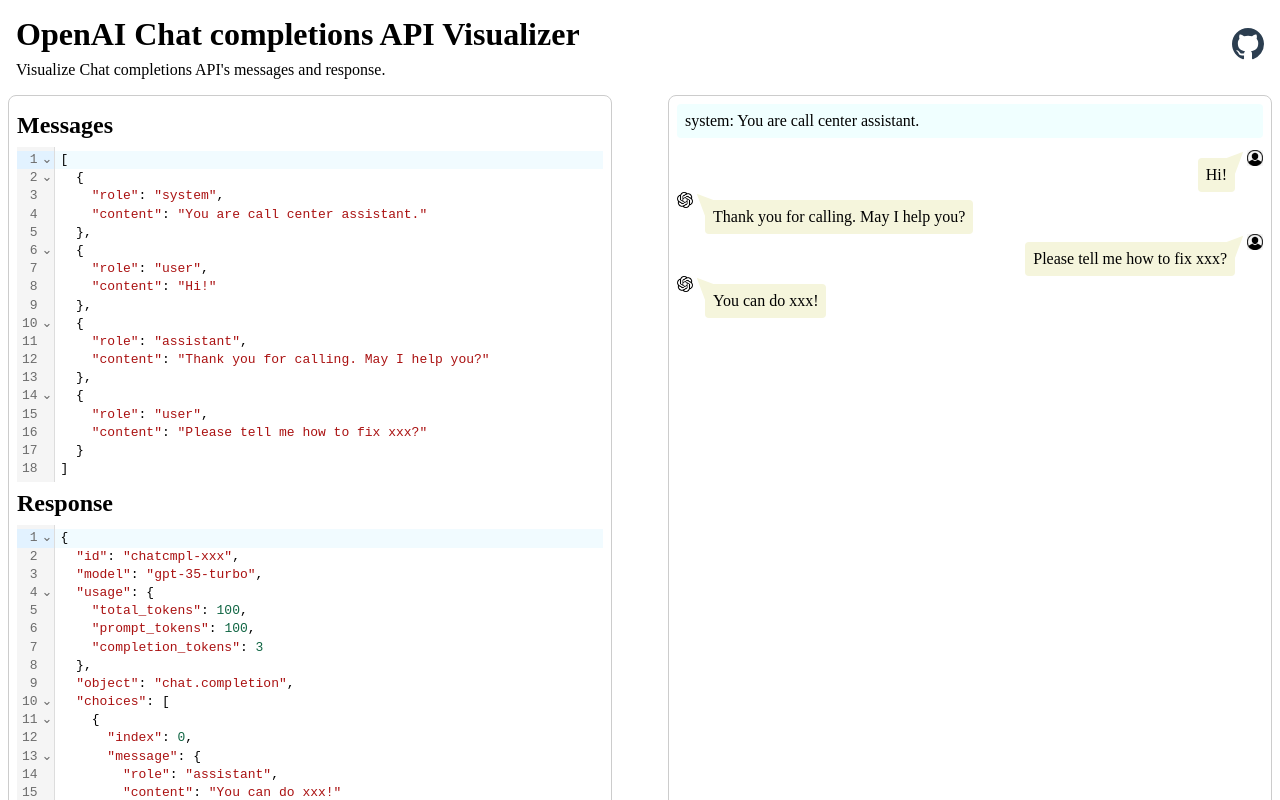
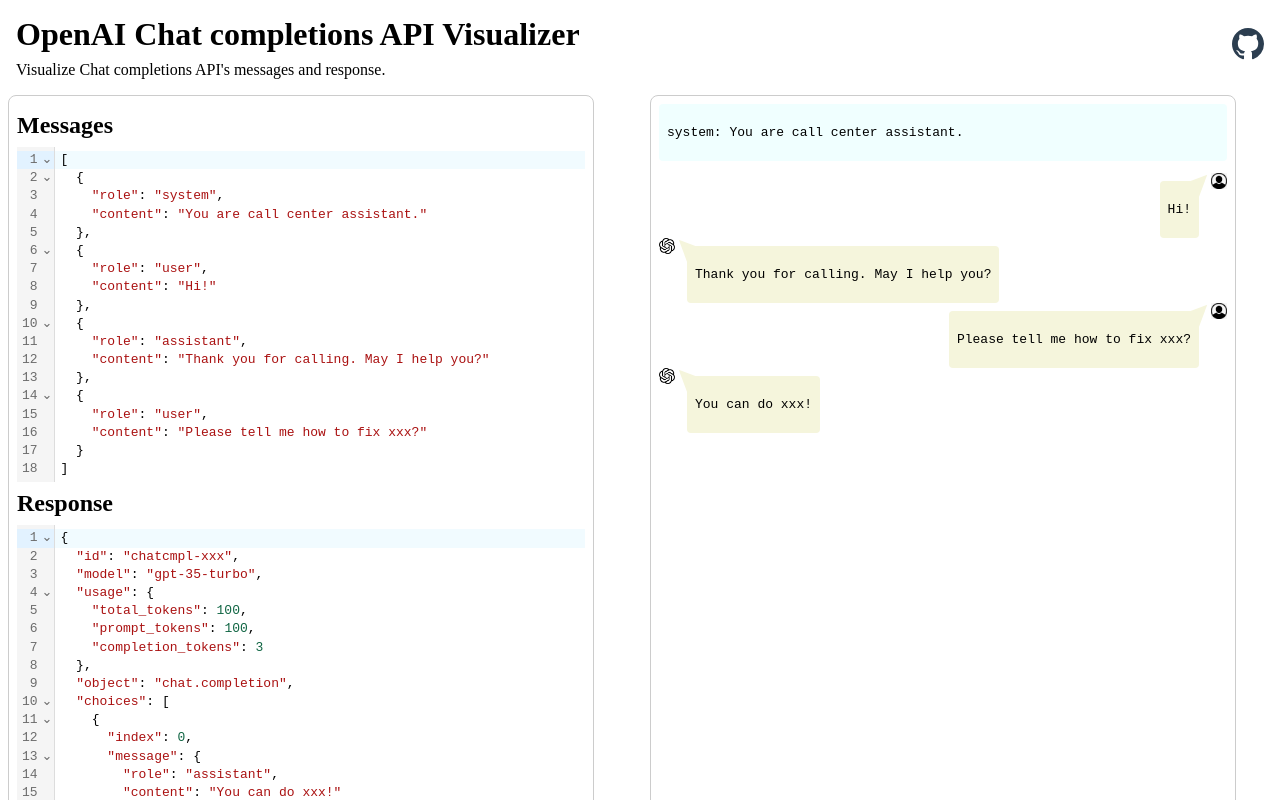
Before and after one commit to baseballyama/openai-gui-utils, a SvelteKit app: page / in a window 1280 px wide. Shown: the top 800 px of the page. Built offline with nearby package versions, Linux system fonts and the light colour scheme.

Commit message:
fix reactive bug

```diff
--- a/src/lib/Chat.svelte
+++ b/src/lib/Chat.svelte
@@ -3,7 +3,7 @@
 </script>
 
 <div class="chat-wrapper">
-	{#each messages as message}
+	{#each messages as message, index (index)}
 		<div class="message-wrapper">
 			{#if message.role === 'assistant'}
 				<img src="openai.png" alt="openai" width="16" height="16" />
@@ -11,9 +11,9 @@
 			<div class="message {message.role}">
 				<div>
 					{#if message.role === 'system'}
-						<div class="message-content">{message.role}: {message.content}</div>
+						<pre class="message-content">{message.role}: {message.content}</pre>
 					{:else}
-						<div class="message-content">{message.content}</div>
+						<pre class="message-content">{message.content}</pre>
 					{/if}
 				</div>
 			</div>
@@ -84,4 +84,8 @@
 		transform: translateY(-50%);
 		transform: rotate(225deg);
 	}
+
+	pre {
+		white-space: pre-wrap;
+	}
 </style>
--- a/src/routes/+page.svelte
+++ b/src/routes/+page.svelte
@@ -54,24 +54,38 @@
 	);
 
 	$: chat = (() => {
+		console.log('aaaa');
 		const res = JSON.parse(response);
-		return [...JSON.parse(messages), res.choices[0].message] as InstanceType<
+		const getMessage = () => {
+			const { choices } = res;
+			if (!choices || choices.length === 0) return undefined;
+			const { message } = choices[0];
+			return message;
+		};
+		const parsed = JSON.parse(messages);
+
+		return [...(Array.isArray(parsed) ? parsed : []), getMessage()].filter(Boolean) as InstanceType<
 			typeof Chat
 		>['messages'];
 	})();
 
-	const changeHandler = (editor: EditorView, tr: Transaction) => {
+	const changeHandler = (
+		editor: EditorView,
+		tr: Transaction,
+		original: string,
+		setUpdated: (updated: string) => void
+	) => {
 		try {
 			const parsed = JSON.parse(tr.state.doc.toString());
 			const newMessages = JSON.stringify(parsed, null, 2);
-			if (newMessages !== messages) {
+			if (newMessages !== original) {
 				const newPosition = tr.state.selection.ranges[0].from;
-				messages = newMessages;
+				setUpdated(newMessages);
 				editor.dispatch({
 					changes: {
 						from: 0,
 						to: editor.state.doc.length,
-						insert: messages
+						insert: newMessages
 					}
 				});
 				editor.dispatch({
@@ -84,6 +98,18 @@
 		} catch (e) {
 			/* do nothing */
 		}
+	};
+
+	const changeHandlerMessage = (editor: EditorView, tr: Transaction) => {
+		changeHandler(editor, tr, messages, (updated) => {
+			messages = updated;
+		});
+	};
+
+	const changeHandlerResponse = (editor: EditorView, tr: Transaction) => {
+		changeHandler(editor, tr, response, (updated) => {
+			response = updated;
+		});
 	};
 </script>
 
@@ -104,11 +130,11 @@
 				<div>
 					<div>
 						<h2>Messages</h2>
-						<Editor doc={messages} onChange={changeHandler}></Editor>
+						<Editor doc={messages} onChange={changeHandlerMessage}></Editor>
 					</div>
 					<div>
 						<h2>Response</h2>
-						<Editor doc={response} onChange={changeHandler}></Editor>
+						<Editor doc={response} onChange={changeHandlerResponse}></Editor>
 					</div>
 				</div>
 			</div>
@@ -204,7 +230,7 @@
 		padding: 8px;
 		border: 1px solid #ccc;
 		border-radius: 8px;
-		max-width: calc(50vw - 32px);
+		max-width: calc(50vw - 72px);
 	}
 
 	.editors > .editor-wrapper > div {
```
